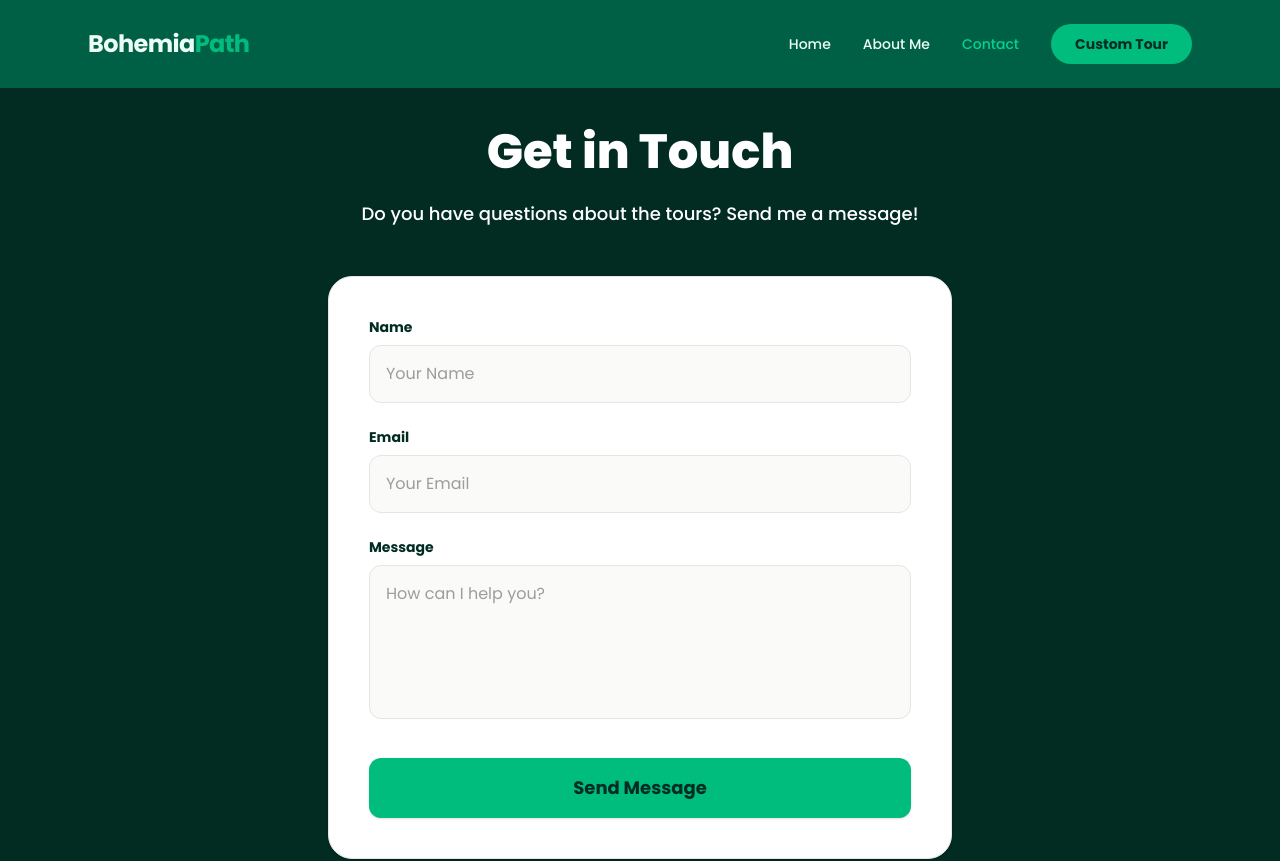
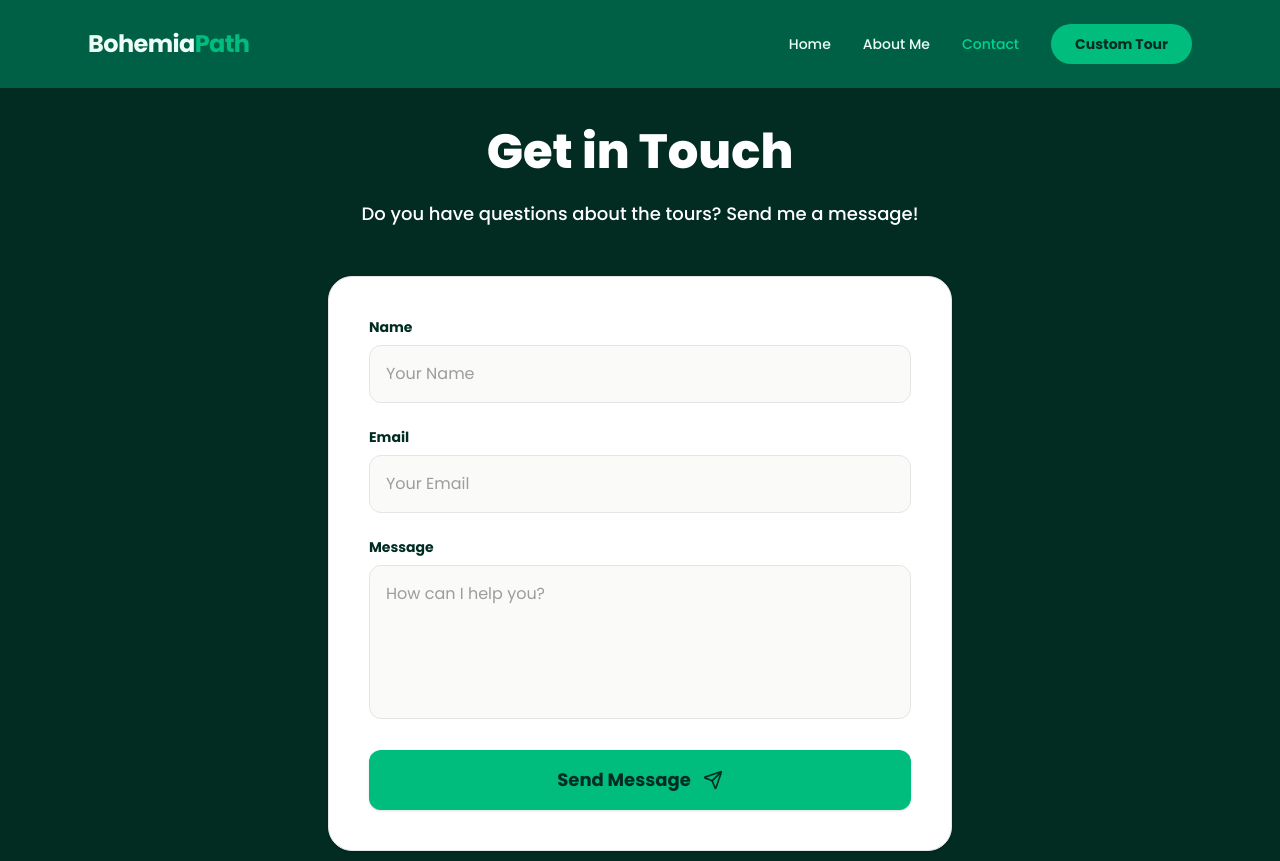
Before and after one commit to IchHabeNicht05/bohemia-trails, a Next.js app: page /contact in a window 1280 px wide. Shown: the top 861 px of the page. Built offline with nearby package versions, Linux system fonts and the light colour scheme.

Commit message:
Zprovoznění formuláře

```diff
--- a/app/contact/page.tsx
+++ b/app/contact/page.tsx
@@ -1,4 +1,53 @@
+"use client";
+
+import React, { useState } from "react";
+import { Send, CheckCircle2 } from "lucide-react";
+
 export default function ContactPage() {
+  const [status, setStatus] = useState<"idle" | "loading" | "success" | "error">("idle");
+
+  async function handleSubmit(e: React.FormEvent<HTMLFormElement>) {
+    e.preventDefault();
+    setStatus("loading");
+
+    const formData = new FormData(e.currentTarget);
+
+    // Používáme tvůj ID: xvzldwke
+    const response = await fetch("https://formspree.io/f/xvzldwke", {
+      method: "POST",
+      body: formData,
+      headers: {
+        'Accept': 'application/json'
+      }
+    });
+
+    if (response.ok) {
+      setStatus("success");
+    } else {
+      setStatus("error");
+    }
+  }
+
+  if (status === "success") {
+    return (
+      <main className="min-h-screen pt-32 pb-20 px-6 flex items-center justify-center">
+        <div className="bg-white p-12 rounded-[3rem] text-center shadow-xl border border-emerald-100 max-w-lg w-full">
+          <CheckCircle2 className="w-20 h-20 text-emerald-500 mx-auto mb-6" />
+          <h2 className="text-3xl font-black text-emerald-950 mb-4 uppercase tracking-tighter">Thanks!</h2>
+          <p className="text-stone-600 mb-8 font-medium text-lg">
+            Your message has been sent successfully. We'll get back to you as soon as possible.
+          </p>
+          <button
+            onClick={() => setStatus("idle")}
+            className="bg-emerald-500 text-emerald-950 px-8 py-3 rounded-full font-bold hover:bg-emerald-400 transition-all shadow-md"
+          >
+            Send another message
+          </button>
+        </div>
+      </main>
+    );
+  }
+
   return (
     <main className="min-h-screen pt-32 pb-20 px-6 max-w-2xl mx-auto text-center">
       <h1 className="text-4xl md:text-5xl font-extrabold text-white mb-6">
@@ -9,13 +58,9 @@ export default function ContactPage() {
       </p>
 
       <div className="bg-white p-8 md:p-10 rounded-3xl border border-stone-200 shadow-sm text-left">
-
-        {/* ZDE PŘIDÁŠ SVŮJ FORMSPREE ODKAZ DO ACTION */}
-        <form action="https://formspree.io/f/xvzldwke" method="POST" className="space-y-6">
-
+        <form onSubmit={handleSubmit} className="space-y-6">
           <div>
             <label className="block text-sm font-bold text-emerald-950 mb-2">Name</label>
-            {/* Přidáno name="name" a required */}
             <input
               type="text"
               name="name"
@@ -27,7 +72,6 @@ export default function ContactPage() {
 
           <div>
             <label className="block text-sm font-bold text-emerald-950 mb-2">Email</label>
-            {/* Přidáno name="email" a required */}
             <input
               type="email"
               name="email"
@@ -39,7 +83,6 @@ export default function ContactPage() {
 
           <div>
             <label className="block text-sm font-bold text-emerald-950 mb-2">Message</label>
-            {/* Přidáno name="message" a required */}
             <textarea
               name="message"
               required
@@ -49,11 +92,23 @@ export default function ContactPage() {
             ></textarea>
           </div>
 
-          {/* Typ tlačítka musí být submit */}
-          <button type="submit" className="w-full py-4 mt-2 bg-emerald-500 hover:bg-emerald-400 text-emerald-950 font-bold rounded-xl transition-all shadow-sm hover:shadow-md hover:-translate-y-0.5 text-lg">
-            Send Message
+          <button
+            type="submit"
+            disabled={status === "loading"}
+            className="w-full py-4 mt-2 bg-emerald-500 hover:bg-emerald-400 text-emerald-950 font-bold rounded-xl transition-all shadow-sm hover:shadow-md hover:-translate-y-0.5 text-lg flex items-center justify-center gap-3 disabled:opacity-50 disabled:cursor-not-allowed"
+          >
+            {status === "loading" ? "Sending..." : (
+              <>
+                Send Message <Send size={20} />
+              </>
+            )}
           </button>
 
+          {status === "error" && (
+            <p className="text-red-600 font-bold text-center mt-2">
+              Oops! Something went wrong. Please try again.
+            </p>
+          )}
         </form>
       </div>
     </main>
```
